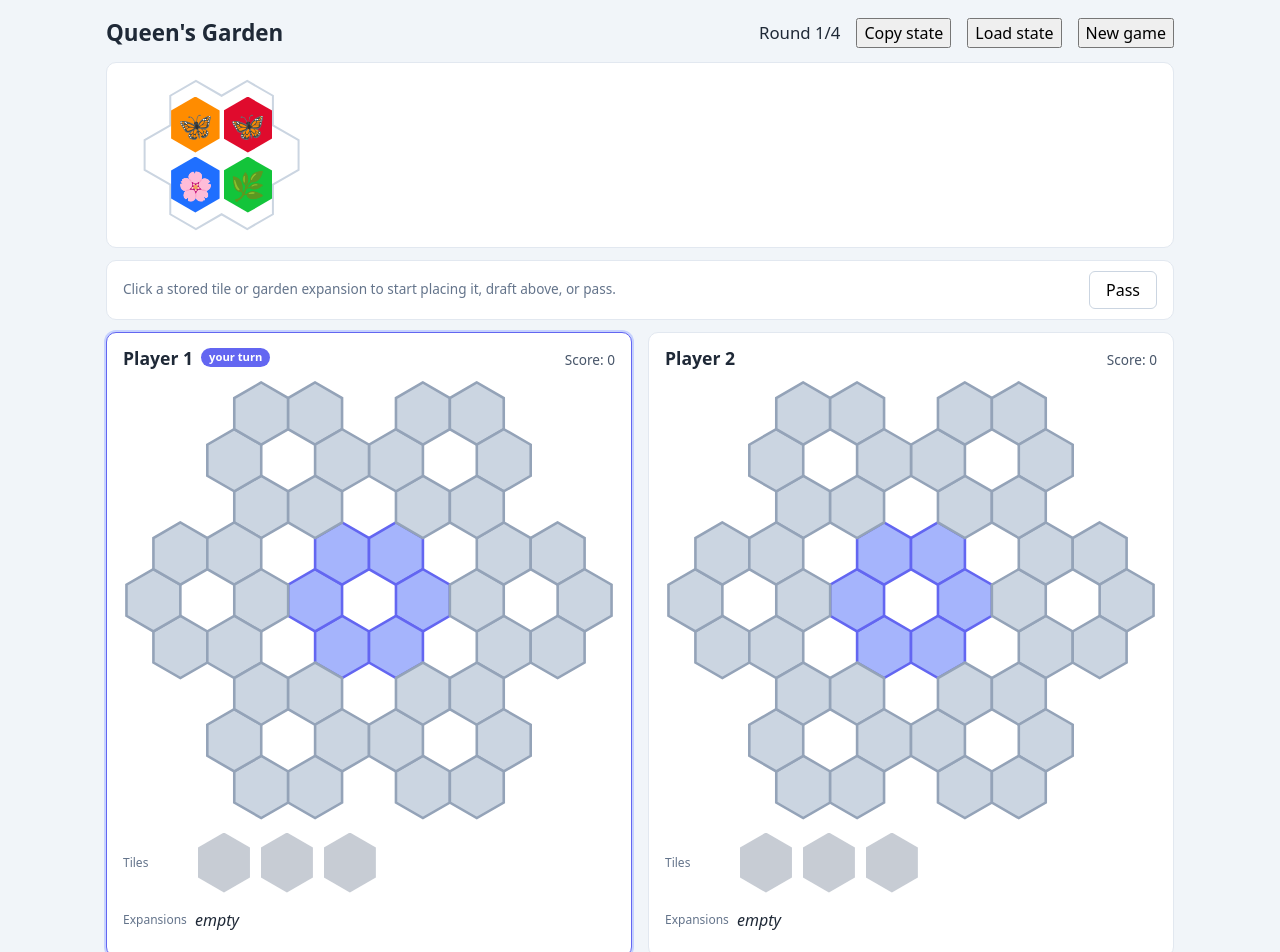
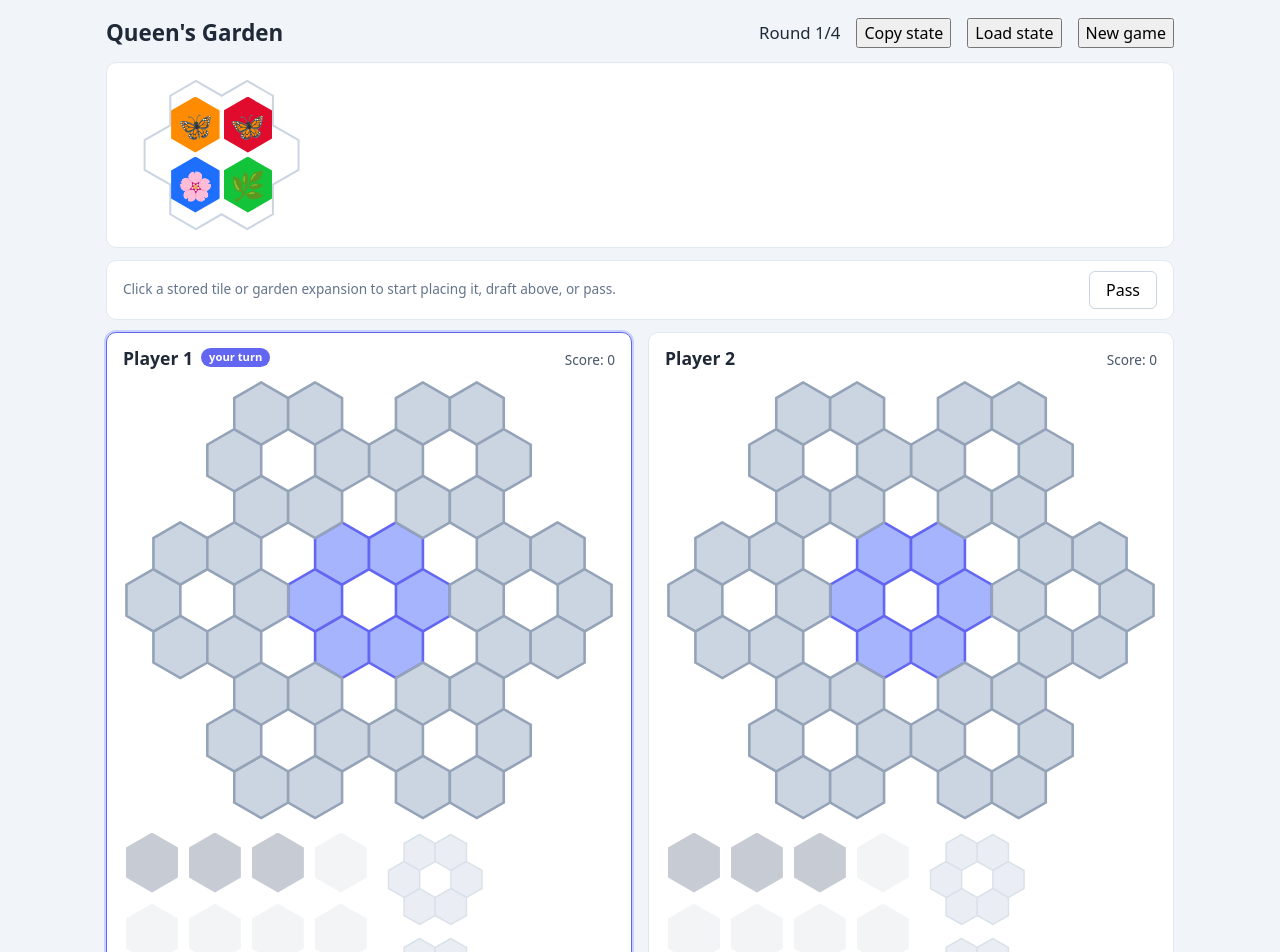
Before and after one commit to johnbillion/giochiamo, a React (Vite) app: page / in a window 1280 px wide. Shown: the top 952 px of the page. Built offline with nearby package versions, Linux system fonts and the light colour scheme.

Commit message:
Arrange all the empty slots for tiles and expansions.

```diff
--- a/src/index.css
+++ b/src/index.css
@@ -76,6 +76,12 @@ button:disabled {
 .expansion-face {
   display: inline-block;
   vertical-align: middle;
+}
+
+/* an empty storage slot: a faint, flat hexagon placeholder (no edge shadow) */
+.tile-slot {
+  background: #eef0f3;
+  filter: none;
 }
 
 /* --- central area --- */
@@ -275,8 +281,8 @@ button:disabled {
 .gcell.legal {
   cursor: pointer;
 }
-/* Outline any tile slot on hover as an affordance. */
-.gcell:hover polygon {
+/* Outline a legal target on hover as a placement affordance (legal cells exist only while placing). */
+.gcell.legal:hover polygon {
   stroke: #6366f1;
   stroke-width: 2;
 }
@@ -286,26 +292,29 @@ button:disabled {
 }
 
 /* --- storage --- */
+/* Tile grid on the left, the two expansion slots stacked vertically beside it. */
 .storage {
   margin-top: 8px;
-}
-.storage-row {
   display: flex;
-  align-items: center;
-  gap: 8px;
-  margin: 6px 0;
-  min-height: 36px;
-}
-.storage-label {
-  font-size: 0.75rem;
-  color: #64748b;
-  width: 64px;
+  align-items: flex-start;
+  gap: 14px;
 }
 .items {
   display: flex;
   gap: 5px;
   flex-wrap: wrap;
   align-items: center;
+}
+/* The tile area holds up to 12 slots — lay them out as 3 rows of 4. */
+.tile-items {
+  display: grid;
+  grid-template-columns: repeat(4, max-content);
+  place-items: center;
+}
+/* The two expansion slots stack vertically. */
+.expansion-items {
+  flex-direction: column;
+  flex-wrap: nowrap;
 }
 .item {
   border: 1px solid transparent;
@@ -317,6 +326,12 @@ button:disabled {
 .item:not(:disabled):hover {
   border-color: #94a3b8;
   background: #f1f5f9;
+}
+/* a non-interactive empty-slot placeholder, inset to match the .item button box */
+.slot {
+  display: inline-flex;
+  padding: 3px;
+  opacity: 0.7;
 }
 .item.coin {
   font-size: 2.8rem;
--- a/src/ui/Game.tsx
+++ b/src/ui/Game.tsx
@@ -30,6 +30,8 @@ import {
   ActionType,
   Phase,
   ROUND_COUNT,
+  STORAGE_EXPANSION_LIMIT,
+  STORAGE_TILE_LIMIT,
   storageCoins,
   storageTiles,
   type Action,
@@ -62,6 +64,7 @@ import {
   SYMBOL_GLYPH,
   SYMBOL_LABEL,
   TileFace,
+  TileSlot,
 } from './board';
 
 const PLAYER_COUNT = 2;
@@ -717,11 +720,8 @@ function PlayerPanel({
       />
 
       <div className="storage">
-        <div className="storage-row">
-          <span className="storage-label">Tiles</span>
-          <div className="items">
-            {player.storage.tileArea.length === 0 && <em>empty</em>}
-            {player.storage.tileArea.map((item, i) => {
+        <div className="items tile-items">
+          {player.storage.tileArea.map((item, i) => {
               const isPlaced = active && sel.mode === 'tile' && sel.idx === i;
               const isPay = active && payTiles.has(i);
               const cls = `item${isPlaced ? ' placed' : ''}${isPay ? ' pay' : ''}`;
@@ -743,12 +743,13 @@ function PlayerPanel({
                 </button>
               );
             })}
-          </div>
+            {Array.from({ length: STORAGE_TILE_LIMIT - player.storage.tileArea.length }).map((_, k) => (
+              <span className="slot" key={`slot-${k}`} aria-hidden="true">
+                <TileSlot size={60} />
+              </span>
+            ))}
         </div>
-        <div className="storage-row">
-          <span className="storage-label">Expansions</span>
-          <div className="items">
-            {player.storage.expansions.length === 0 && <em>empty</em>}
+        <div className="items expansion-items">
             {player.storage.expansions.map((s, i) => {
               const isPlaced = active && sel.mode === 'expansion' && sel.idx === i;
               const isPay = active && paySecs.has(i);
@@ -759,7 +760,13 @@ function PlayerPanel({
                 </button>
               );
             })}
-          </div>
+            {Array.from({ length: STORAGE_EXPANSION_LIMIT - player.storage.expansions.length }).map(
+              (_, k) => (
+                <span className="slot" key={`slot-${k}`} aria-hidden="true">
+                  <ExpansionFace expansion={{ identity: null }} size={18} />
+                </span>
+              ),
+            )}
         </div>
       </div>
     </div>
--- a/src/ui/board.tsx
+++ b/src/ui/board.tsx
@@ -168,6 +168,13 @@ export function TileFace({ tile, size = 34 }: { tile: Tile; size?: number }) {
   return <HexFace fill={COLOUR_HEX[tile.colour]} glyph={SYMBOL_GLYPH[tile.symbol]} size={size} />;
 }
 
+// An empty tile slot: a faint hexagon placeholder marking unused storage capacity.
+export function TileSlot({ size = 34 }: { size?: number }) {
+  return (
+    <span className="tile-face tile-slot" style={{ width: size * HEX_RATIO, height: size }} />
+  );
+}
+
 // A coin, drawn as a plain silver hexagon (a wildcard payment piece).
 export function CoinFace({ size = 34 }: { size?: number }) {
   return <HexFace fill="#c7ccd4" size={size} title="coin (wildcard payment)" />;
```
